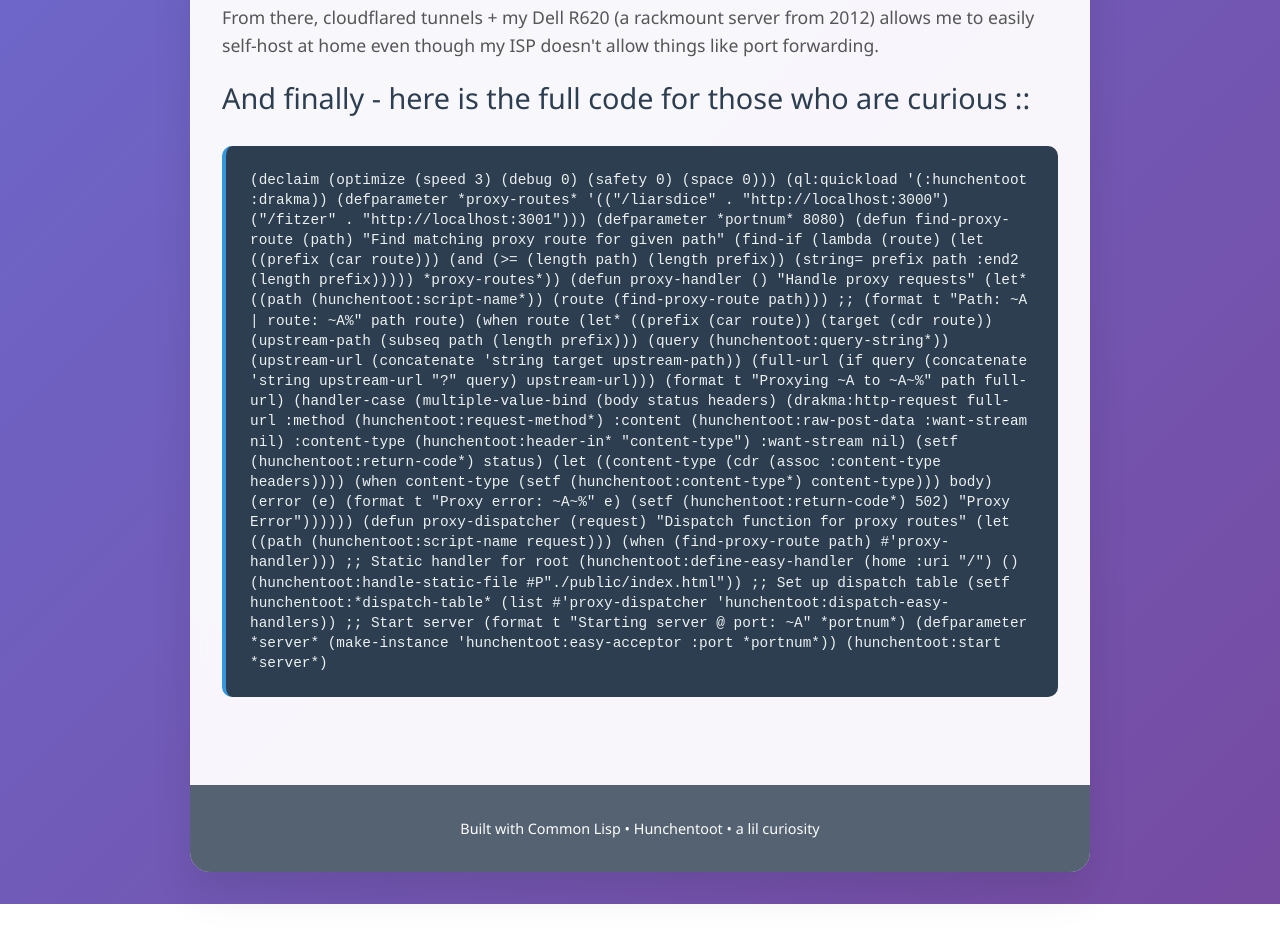
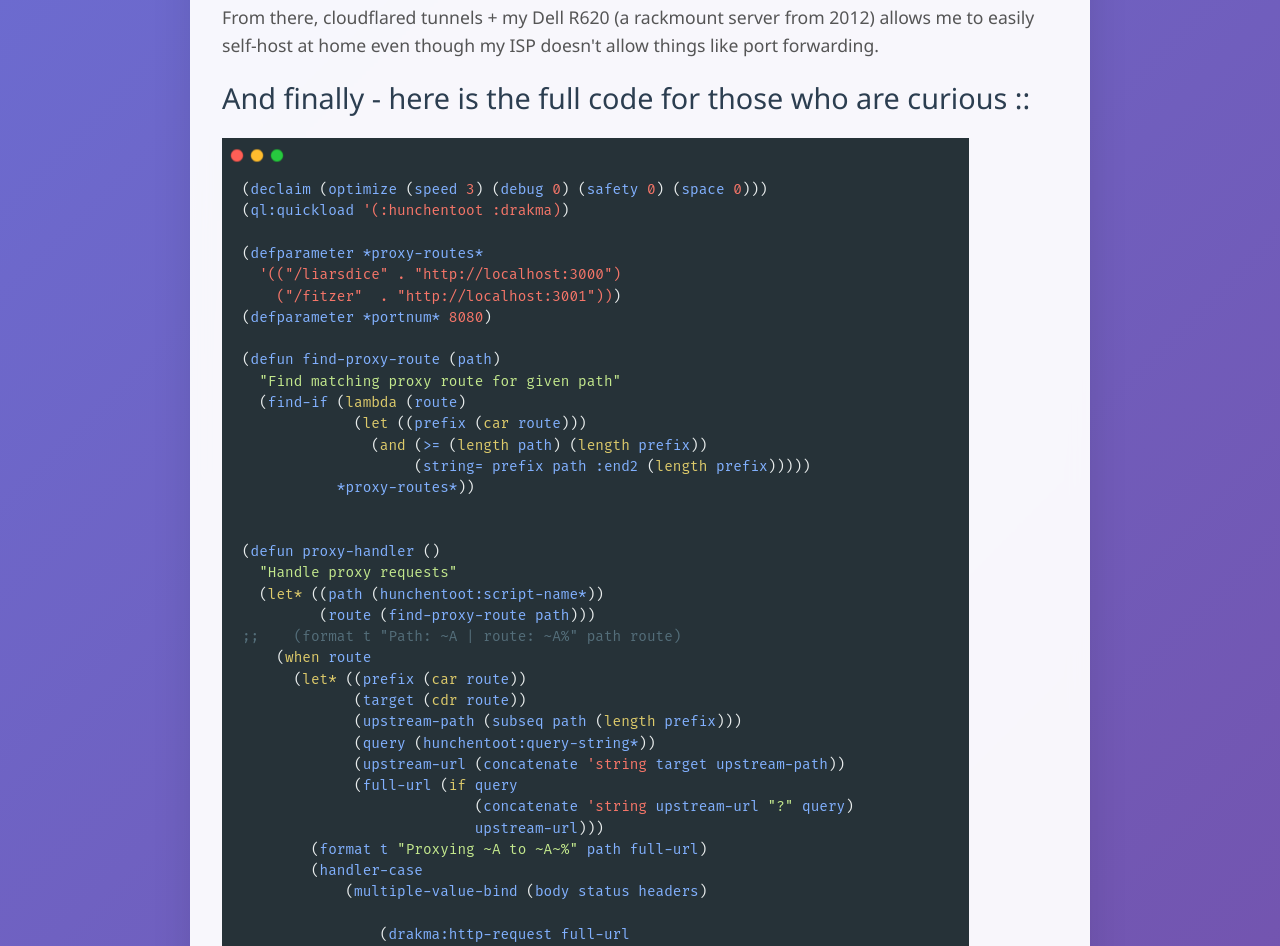
Before and after one commit to ozymandiaslone/ozlabs, a plain HTML site: page public/index.html in a window 1280 px wide. Shown: the part 1926-2872 px from the top of the page. Before the commit the page ends 2830 px from the top, so only its background shows below. Drawn offline with Linux system fonts and the light colour scheme.

Commit message:
added an image of the lisp code to the site

```diff
--- a/public/index.html
+++ b/public/index.html
@@ -268,78 +268,7 @@
                 <p>It's a simple setup that works well for prototyping and hosting small projects without the overhead of containerization or complex deployment pipelines.</p>
                 <p>From there, cloudflared tunnels + my Dell R620 (a rackmount server from 2012) allows me to easily self-host at home even though my ISP doesn't allow things like port forwarding.</p>
                 <h2>And finally - here is the full code for those who are curious :: </h2>
-                <div class="code-block">
-                  (declaim (optimize (speed 3) (debug 0) (safety 0) (space 0)))
-(ql:quickload '(:hunchentoot :drakma))
-
-(defparameter *proxy-routes*
-  '(("/liarsdice" . "http://localhost:3000")
-    ("/fitzer"  . "http://localhost:3001")))
-(defparameter *portnum* 8080)
-
-(defun find-proxy-route (path)
-  "Find matching proxy route for given path"
-  (find-if (lambda (route)
-             (let ((prefix (car route)))
-               (and (>= (length path) (length prefix))
-                    (string= prefix path :end2 (length prefix)))))
-           *proxy-routes*))
-
-
-(defun proxy-handler ()
-  "Handle proxy requests"
-  (let* ((path (hunchentoot:script-name*))
-         (route (find-proxy-route path)))
-;;    (format t "Path: ~A | route: ~A%" path route)
-    (when route
-      (let* ((prefix (car route))
-             (target (cdr route))
-             (upstream-path (subseq path (length prefix)))
-             (query (hunchentoot:query-string*))
-             (upstream-url (concatenate 'string target upstream-path))
-             (full-url (if query
-                           (concatenate 'string upstream-url "?" query)
-                           upstream-url)))
-        (format t "Proxying ~A to ~A~%" path full-url)
-        (handler-case
-            (multiple-value-bind (body status headers)
-
-                (drakma:http-request full-url
-                     :method (hunchentoot:request-method*)
-                     :content (hunchentoot:raw-post-data :want-stream nil)
-                     :content-type (hunchentoot:header-in* "content-type")
-                     :want-stream nil)
-
-              (setf (hunchentoot:return-code*) status)
-              (let ((content-type (cdr (assoc :content-type headers))))
-                (when content-type
-                  (setf (hunchentoot:content-type*) content-type)))
-              body)
-          (error (e)
-            (format t "Proxy error: ~A~%" e)
-            (setf (hunchentoot:return-code*) 502)
-            "Proxy Error"))))))
-
-(defun proxy-dispatcher (request)
-  "Dispatch function for proxy routes"
-  (let ((path (hunchentoot:script-name request)))
-    (when (find-proxy-route path)
-      #'proxy-handler)))
-
-;; Static handler for root
-(hunchentoot:define-easy-handler (home :uri "/") ()
-  (hunchentoot:handle-static-file #P"./public/index.html"))
-
-;; Set up dispatch table
-(setf hunchentoot:*dispatch-table*
-      (list #'proxy-dispatcher
-            'hunchentoot:dispatch-easy-handlers))
-
-;; Start server
-(format t "Starting server @ port: ~A" *portnum*)
-(defparameter *server* (make-instance 'hunchentoot:easy-acceptor :port *portnum*))
-(hunchentoot:start *server*)
-                </div>
+                <img src="/code.png" alt="An image of the Lisp code used to create the root of this site">
             </div>
         </div>
 
```
Also changed, not shown: public/code.png (added).
